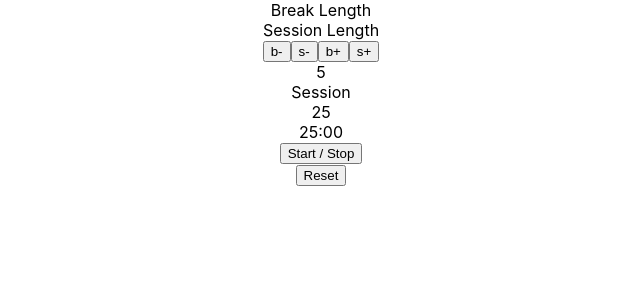
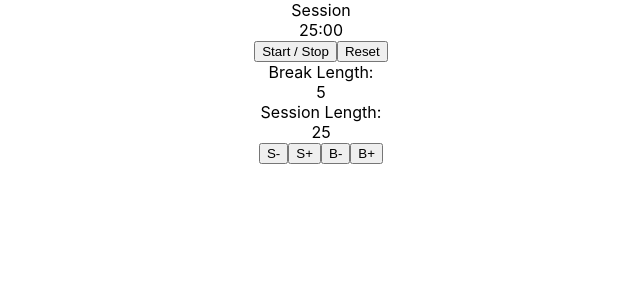
Before and after one commit to r-s-i/build-a-25-plus-5-clock, a React (Create React App) app: page / in a window 1280 px wide. Shown: the top 300 px of the page, without its empty margins (319-959 px from the left). Built offline with nearby package versions, Linux system fonts and the light colour scheme.

Commit message:
Added js and html that pass all tests

```diff
--- a/src/Timer.js
+++ b/src/Timer.js
@@ -1,23 +1,170 @@
-import React, { useState } from "react";
+import React, { useState, useEffect, useRef } from "react";
 
-function Timer() {
+const Timer = () => {
+  const [isSession, setIsSession] = useState(true);
+  const [breakLength, setBreakLength] = useState(5);
+  const [sessionLength, setSessionLength] = useState(25);
+  const timerRef = useRef({ mins: sessionLength, secs: 0 });
+  const [running, setRunning] = useState(false);
+  const intervalId = useRef(null);
+  const [timer, setTimer] = useState(
+    `${timerRef.current.mins}:${
+      timerRef.current.secs < 10
+        ? "0" + timerRef.current.secs
+        : timerRef.current.secs
+    }`
+  );
+
+  useEffect(() => {
+    intervalId.current = setInterval(() => {
+      if (running) {
+        if (timerRef.current.mins === 0 && timerRef.current.secs === 0) {
+          // reset
+          if (isSession) {
+            timerRef.current.mins = breakLength;
+            setIsSession(false);
+          } else {
+            timerRef.current.mins = sessionLength;
+            setIsSession(true);
+          }
+        } else if (timerRef.current.secs === 0) {
+          timerRef.current.secs = 59;
+          timerRef.current.mins--;
+        } else {
+          timerRef.current.secs--;
+        }
+        setTimer(
+          `${
+            timerRef.current.mins < 10
+              ? "0" + timerRef.current.mins
+              : timerRef.current.mins
+          }:${
+            timerRef.current.secs < 10
+              ? "0" + timerRef.current.secs
+              : timerRef.current.secs
+          }`
+        );
+        // Play sound when hitting 00:00:
+        if (timerRef.current.secs === 0 && timerRef.current.mins === 0) {
+          document.getElementById("beep").play();
+        }
+      }
+    }, 1000);
+
+    return () => {
+      clearInterval(intervalId.current);
+    };
+  }, [isSession, intervalId, running, breakLength, sessionLength]);
+
+  // Handles:
+  const handleStartStop = () => {
+    clearInterval(intervalId.current);
+    setRunning(!running);
+  };
+
+  const handleReset = () => {
+    document.getElementById("beep").pause();
+    document.getElementById("beep").currentTime = 0;
+    clearInterval(intervalId.current);
+    setRunning(false);
+    setIsSession(true);
+    setBreakLength(5);
+    setSessionLength(25);
+    timerRef.current = { mins: 25, secs: 0 };
+    setTimer(
+      `${timerRef.current.mins}:${
+        timerRef.current.secs < 10
+          ? "0" + timerRef.current.secs
+          : timerRef.current.secs
+      }`
+    );
+  };
+
+  function handleDecOrInc(e) {
+    const id = e.target.id;
+
+    if (!running) {
+      if (id === "break-decrement" && breakLength > 1) {
+        if (!isSession) {
+          if (timerRef.current.secs !== 0) {
+            setBreakLength(Math.ceil(timerRef.current.mins) + 1);
+          }
+          if (timerRef.current.secs === 0) {
+            timerRef.current.mins = breakLength - 1;
+          } else {
+            timerRef.current.secs = 0;
+          }
+        }
+        setBreakLength((prev) => prev - 1);
+      } else if (id === "break-increment" && breakLength < 60) {
+        if (!isSession) {
+          timerRef.current.mins = breakLength + 1;
+          timerRef.current.secs = 0;
+        }
+        setBreakLength((prev) => prev + 1);
+      } else if (id === "session-decrement" && sessionLength > 1) {
+        if (timerRef.current.secs !== 0) {
+          setSessionLength(Math.ceil(timerRef.current.mins) + 1);
+        }
+        if (isSession) {
+          if (timerRef.current.secs === 0) {
+            timerRef.current.mins = sessionLength - 1;
+          } else {
+            timerRef.current.secs = 0;
+          }
+        }
+        setSessionLength((prev) => prev - 1);
+      } else if (id === "session-increment" && sessionLength < 60) {
+        if (isSession) {
+          timerRef.current.mins = sessionLength + 1;
+          timerRef.current.secs = 0;
+        }
+        setSessionLength((prev) => prev + 1);
+      }
+    }
+
+    setTimer(
+      `${timerRef.current.mins}:${
+        timerRef.current.secs < 10
+          ? "0" + timerRef.current.secs
+          : timerRef.current.secs
+      }`
+    );
+  }
+
   return (
     <div>
-      <div id="break-label">Break Length</div>
-      <div id="session-label">Session Length</div>
-      <button id="break-decrement">b-</button>
-      <button id="session-decrement">s-</button>
-      <button id="break-increment">b+</button>
-      <button id="session-increment">s+</button>
-      <div id="break-length">5</div>
-      <div id="timer-label">Session</div>
-      <div id="session-length">25</div>
-      <div id="time-left">25:00</div>
-      <button id="start_stop">Start / Stop</button>
-      <br></br>
-      <button id="reset">Reset</button>
+      <div id="timer-label">{isSession ? "Session" : "Break"}</div>
+      <div id="time-left">{timer}</div>
+      <button id="start_stop" onClick={handleStartStop}>
+        Start / Stop
+      </button>
+      <button id="reset" onClick={handleReset}>
+        Reset
+      </button>
+      <div id="break-label">Break Length:</div>
+      <div id="break-length">{breakLength}</div>
+      <div id="session-label">Session Length:</div>
+      <div id="session-length">{sessionLength}</div>
+      <button id="session-decrement" onClick={handleDecOrInc}>
+        S-
+      </button>
+      <button id="session-increment" onClick={handleDecOrInc}>
+        S+
+      </button>
+      <button id="break-decrement" onClick={handleDecOrInc}>
+        B-
+      </button>
+      <button id="break-increment" onClick={handleDecOrInc}>
+        B+
+      </button>
+      <audio
+        id="beep"
+        preload="auto"
+        src="https://raw.githubusercontent.com/freeCodeCamp/cdn/master/build/testable-projects-fcc/audio/BeepSound.wav"
+      ></audio>
     </div>
   );
-}
+};
 
 export default Timer;
```
